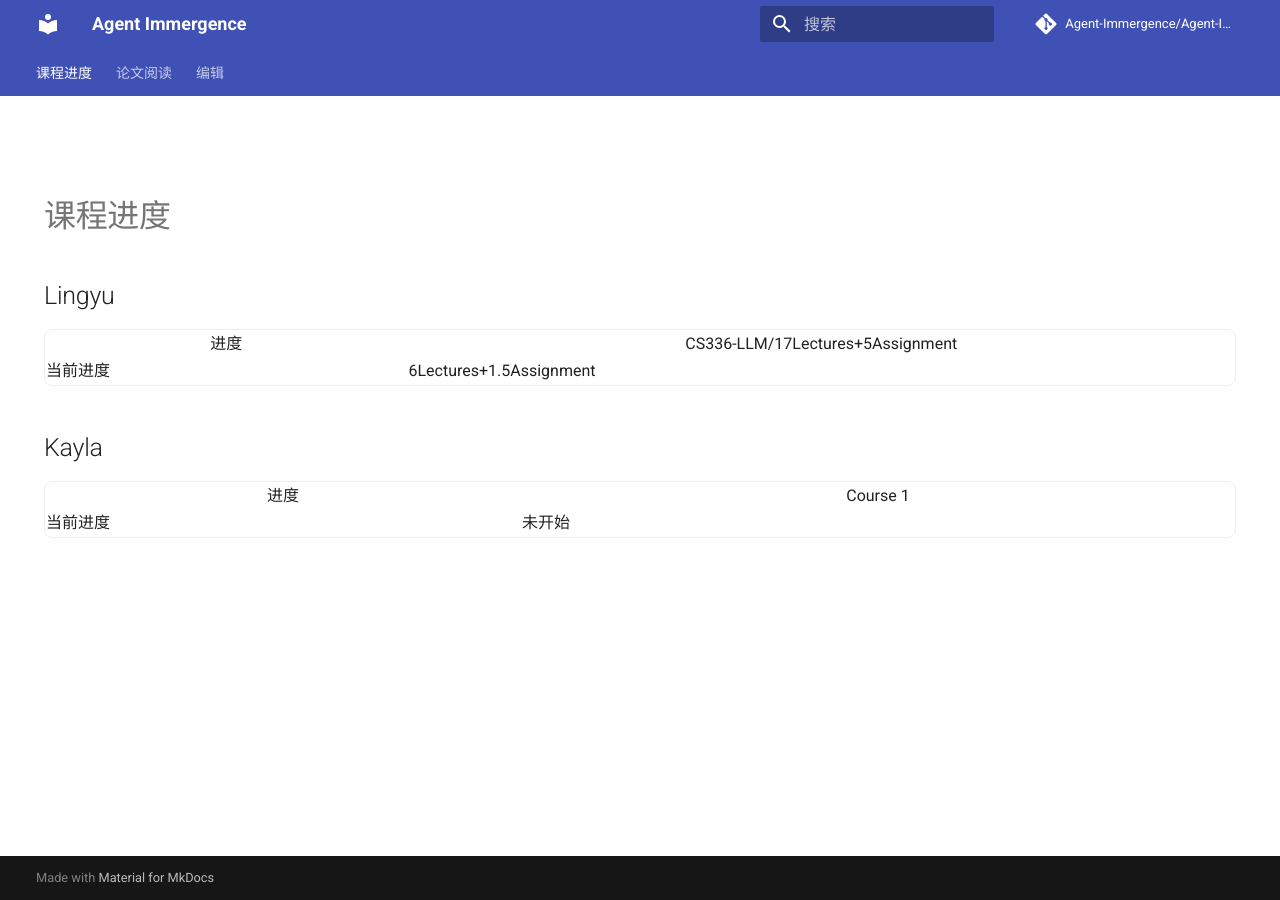
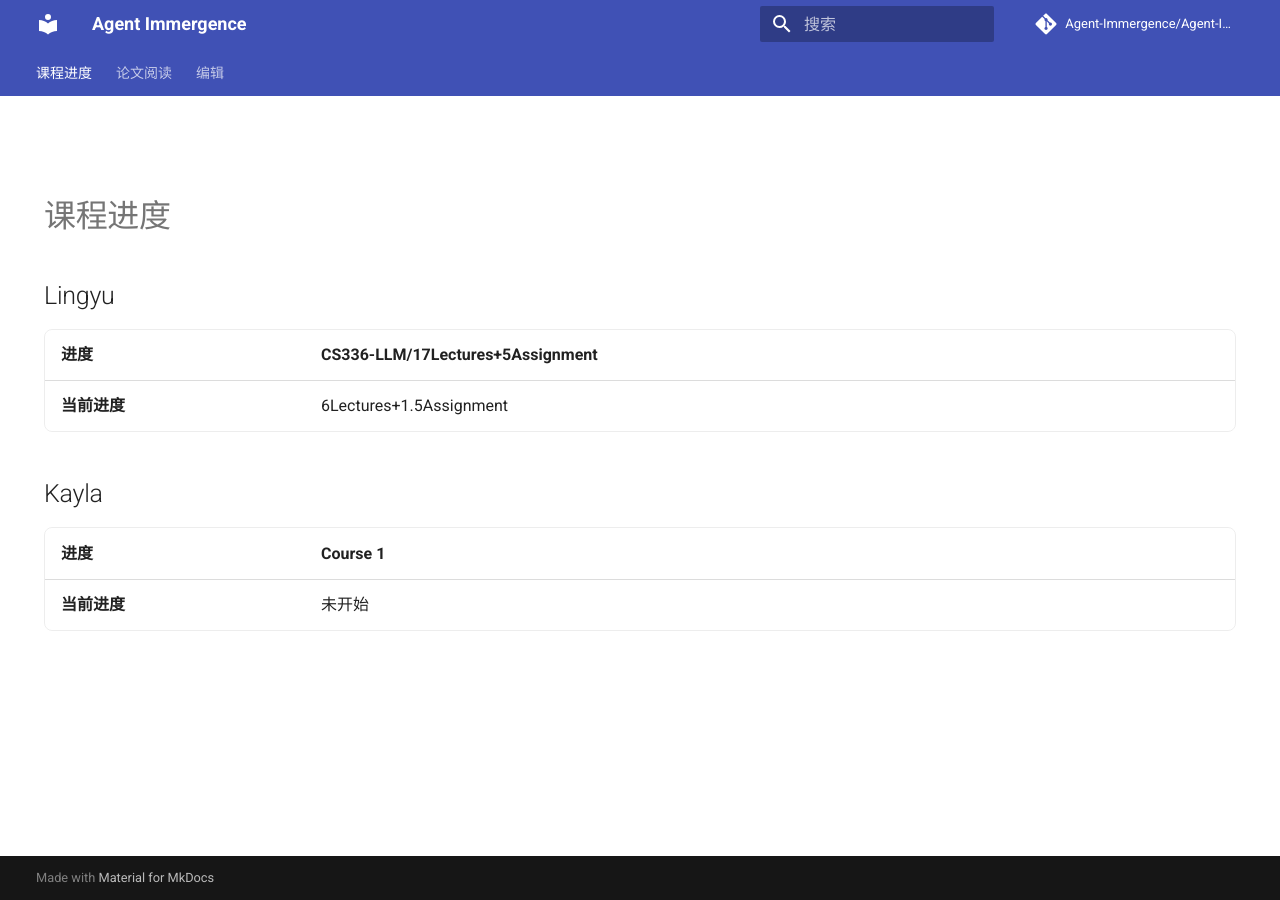
Before and after one commit to Agent-Immergence/Agent-Immergence.github.io, an MkDocs documentation site: the page built from docs/index.md, in a window 1280 px wide. Built offline with MkDocs 1.6.1 and Material for MkDocs 9.7.7, drawn with Linux system fonts in a browser that asks for light colours; comment, search, counter and statistics services are not loaded.

Commit message:
Align public tracker tables

```diff
--- a/docs/assets/js/site.js
+++ b/docs/assets/js/site.js
@@ -46,6 +46,12 @@
         const table = courseTables[member.id] || { columns: [], rows: [] };
         const columns = Array.isArray(table.columns) ? table.columns : [];
         const rows = Array.isArray(table.rows) ? table.rows : [];
+        const colgroup = `
+          <colgroup>
+            <col class="course-progress-col" />
+            ${columns.map(() => `<col class="course-value-col" />`).join("")}
+          </colgroup>
+        `;
         const headers = columns.map((course) => `<th>${escapeHtml(course.name)}</th>`).join("");
         const body = rows.length
           ? rows
@@ -55,19 +61,20 @@
                   .join("");
                 return `
                   <tr>
-                    <td>${escapeHtml(row.label || "")}</td>
+                    <td class="row-label">${escapeHtml(row.label || "")}</td>
                     ${cells}
                   </tr>
                 `;
               })
               .join("")
-          : `<tr><td colspan="${columns.length + 1}" class="muted-text">暂无课程进度。</td></tr>`;
+          : `<tr><td colspan="${columns.length + 1}" class="table-empty muted-text">暂无课程进度。</td></tr>`;
 
         return `
           <section class="tracker-section">
             <h2>${escapeHtml(member.name)}</h2>
             <div class="tracker-table-wrap">
-              <table class="tracker-table">
+              <table class="tracker-table course-table">
+                ${colgroup}
                 <thead>
                   <tr>
                     <th>进度</th>
@@ -123,23 +130,31 @@
           .map(
             (paper) => `
               <tr>
-                <td>${escapeHtml(paper.title || "")}</td>
-                <td>${renderFileLink(paper.paperPath, "论文")}</td>
-                <td>${renderFileLink(paper.notePath, "论文笔记")}</td>
+                <td class="paper-title-cell">${escapeHtml(paper.title || "")}</td>
+                <td class="link-cell">${renderFileLink(paper.paperPath, "论文")}</td>
+                <td class="link-cell">${renderFileLink(paper.notePath, "论文笔记")}</td>
                 <td>${escapeHtml(paper.reader || "")}</td>
                 <td>${escapeHtml(paper.readDate || "")}</td>
-                <td>${renderDone(paper.completed)}</td>
+                <td class="status-cell">${renderDone(paper.completed)}</td>
               </tr>
             `
           )
           .join("")
-      : `<tr><td colspan="6" class="muted-text">暂无记录。</td></tr>`;
+      : `<tr><td colspan="6" class="table-empty muted-text">暂无记录。</td></tr>`;
 
     return `
       <section class="tracker-section">
         <h2>${escapeHtml(title)}</h2>
         <div class="tracker-table-wrap">
-          <table class="tracker-table">
+          <table class="tracker-table paper-table">
+            <colgroup>
+              <col class="paper-title-col" />
+              <col class="paper-file-col" />
+              <col class="paper-note-col" />
+              <col class="paper-reader-col" />
+              <col class="paper-date-col" />
+              <col class="paper-status-col" />
+            </colgroup>
             <thead>
               <tr>
                 <th>论文名称</th>
--- a/docs/stylesheets/extra.css
+++ b/docs/stylesheets/extra.css
@@ -60,8 +60,6 @@ body {
   border: 0;
 }
 
-.tracker-table th,
-.tracker-table td,
 .editor-table th,
 .editor-table td {
   min-width: 9rem;
@@ -69,11 +67,76 @@ body {
   white-space: nowrap;
 }
 
-.tracker-table th:first-child,
-.tracker-table td:first-child,
 .editor-table th:first-child,
 .editor-table td:first-child {
   min-width: 6rem;
+}
+
+.tracker-table {
+  table-layout: fixed;
+  border-collapse: collapse;
+}
+
+.tracker-table th,
+.tracker-table td {
+  min-width: 0;
+  padding: 0.62rem 0.8rem;
+  border-bottom: 1px solid var(--md-default-fg-color--lightest);
+  text-align: left !important;
+  vertical-align: middle;
+  white-space: normal;
+  overflow-wrap: anywhere;
+}
+
+.tracker-table thead th {
+  color: var(--md-default-fg-color);
+  font-weight: 700;
+}
+
+.tracker-table tbody tr:last-child td {
+  border-bottom: 0;
+}
+
+.tracker-table .row-label {
+  font-weight: 600;
+}
+
+.tracker-table .table-empty {
+  padding: 0.8rem;
+  text-align: left !important;
+}
+
+.course-table .course-progress-col {
+  width: 13rem;
+}
+
+.paper-table .paper-title-col {
+  width: 20%;
+}
+
+.paper-table .paper-file-col {
+  width: 12%;
+}
+
+.paper-table .paper-note-col {
+  width: 18%;
+}
+
+.paper-table .paper-reader-col {
+  width: 14%;
+}
+
+.paper-table .paper-date-col {
+  width: 16%;
+}
+
+.paper-table .paper-status-col {
+  width: 12%;
+}
+
+.paper-table .link-cell,
+.paper-table .status-cell {
+  white-space: nowrap;
 }
 
 .muted-text {
```
